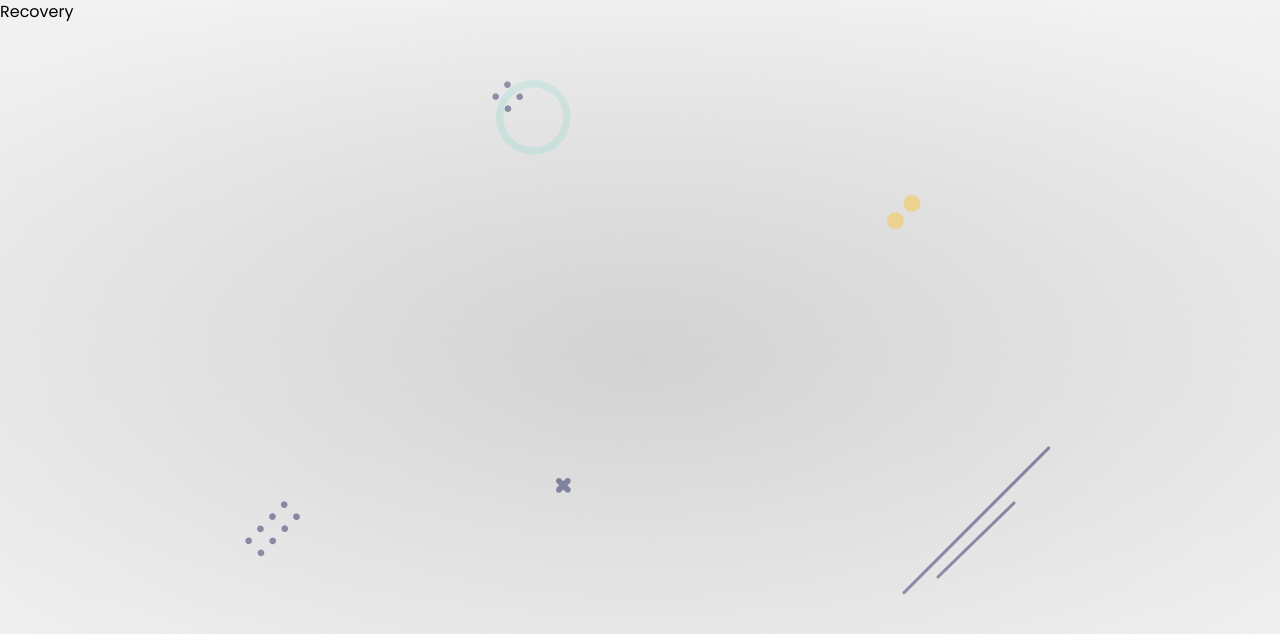
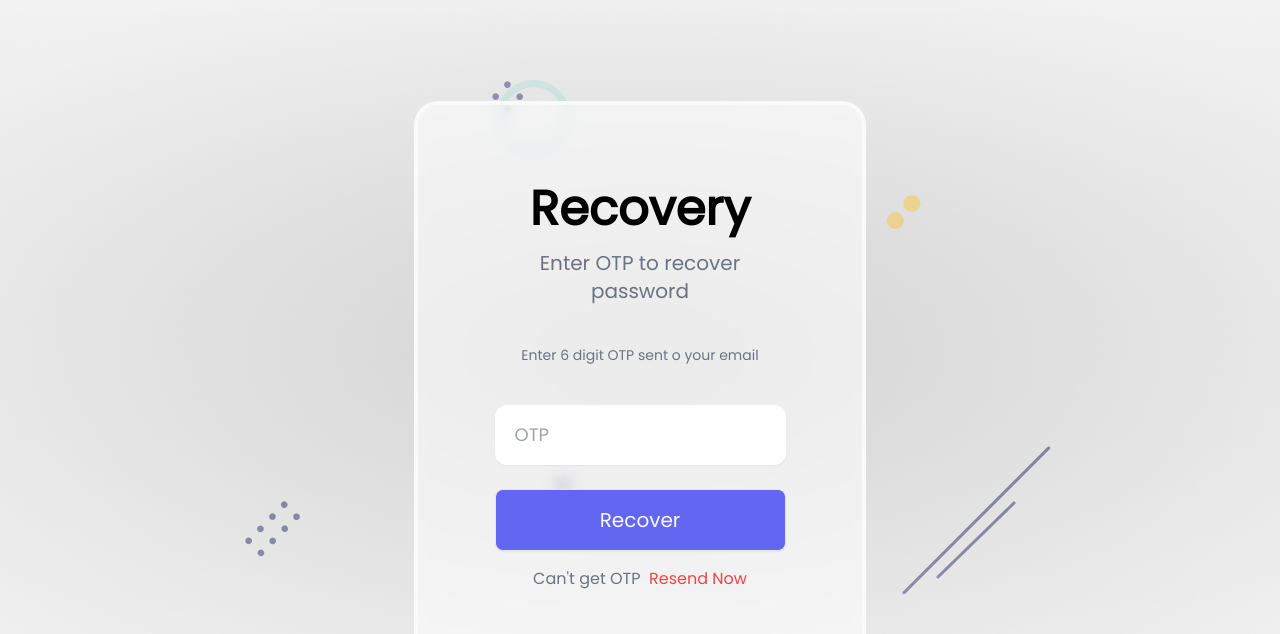
Before and after one commit to AmanWebDev2/Full_Authentication, a React (Vite) app in the folder client/: page /recovery in a window 1280 px wide. Shown: the top 634 px of the page. Built offline with nearby package versions, Linux system fonts and the light colour scheme.

Commit message:
recovery ui done

```diff
--- a/client/src/components/Recovery.jsx
+++ b/client/src/components/Recovery.jsx
@@ -1,9 +1,52 @@
-import React from 'react'
+import React from 'react';
+import { Link } from 'react-router-dom';
+import { Toaster } from 'react-hot-toast';
+import { useFormik } from 'formik';
+import { passwordValidate } from '../helper/validate';
+import avatar from '../assets/profile.png';
+
+import styles from '../styles/Username.module.css';
 
 const Recovery = () => {
+
   return (
-    <div>Recovery</div>
+    <>
+    <div className="container mx-auto">
+
+    {/* <Toaster position='top-center' reverseOrder={false}></Toaster> */}
+
+      <div className='flex justify-center items-center h-screen'>
+      <div className={styles.glass}>
+
+        <div className="title flex flex-col items-center">
+          <h4 className='text-5xl font-bold'>Recovery</h4>
+          <span className='py-4 text-xl w-2/3 text-center text-gray-500'>
+            Enter OTP to recover password
+          </span>
+        </div>
+
+        <form className='py-2'>
+
+          <div className="textbox flex flex-col items-center gap-6">
+              <div className="py-4 text-sm text-left text-gray-500">
+                Enter 6 digit OTP sent o your email
+              </div>
+              <input type="text" placeholder='OTP' className={styles.textbox}/>
+              <button  className={styles.btn} type="submit">Recover</button>
+          </div>
+
+          <div className="text-center py-4">
+            <span className='text-gray-500'>Can't get OTP &nbsp;
+            <button className='text-red-500' >Resend Now</button></span>
+          </div>
+        </form>
+
+
+      </div>
+      </div>
+    </div>
+    </>
   )
 }
 
-export default Recovery
+export default Recovery;
```
